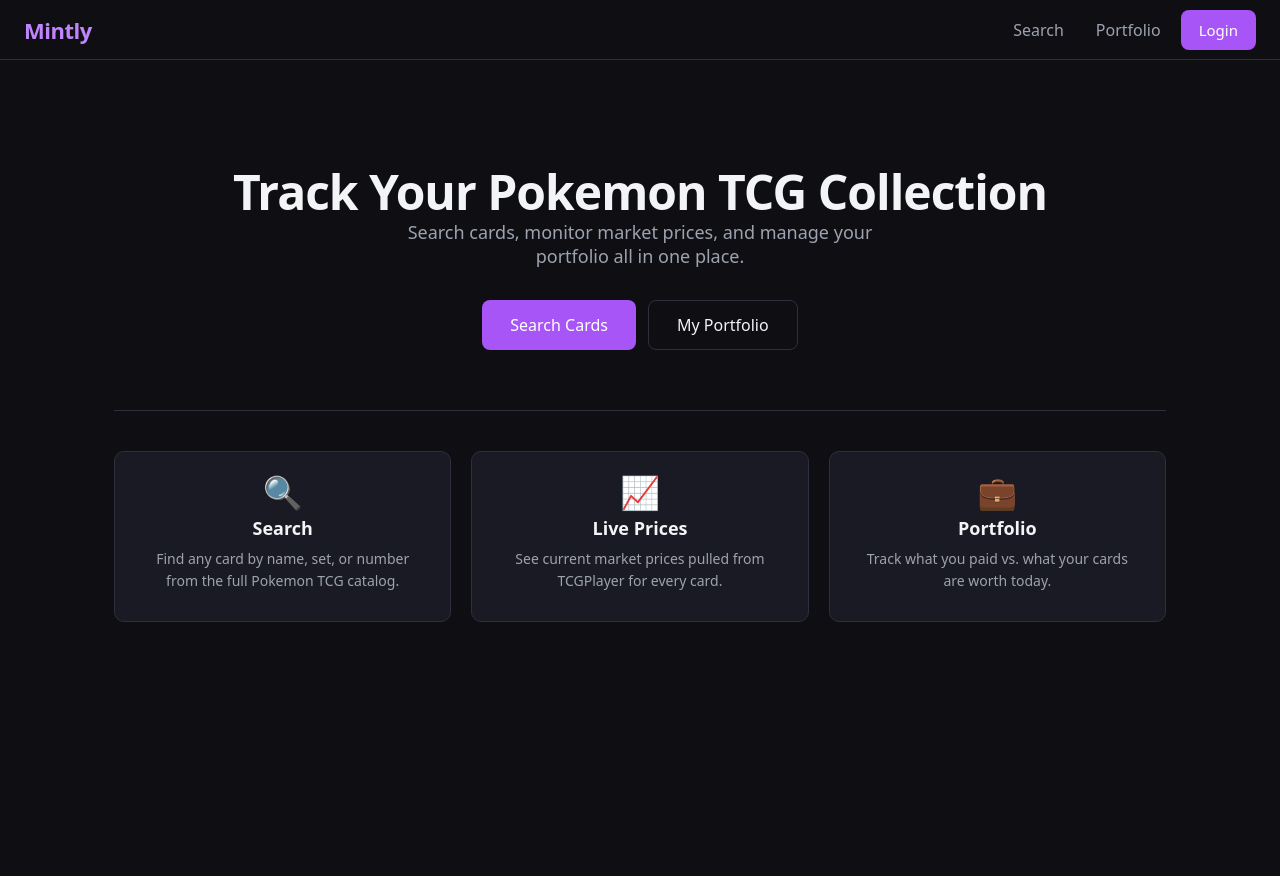
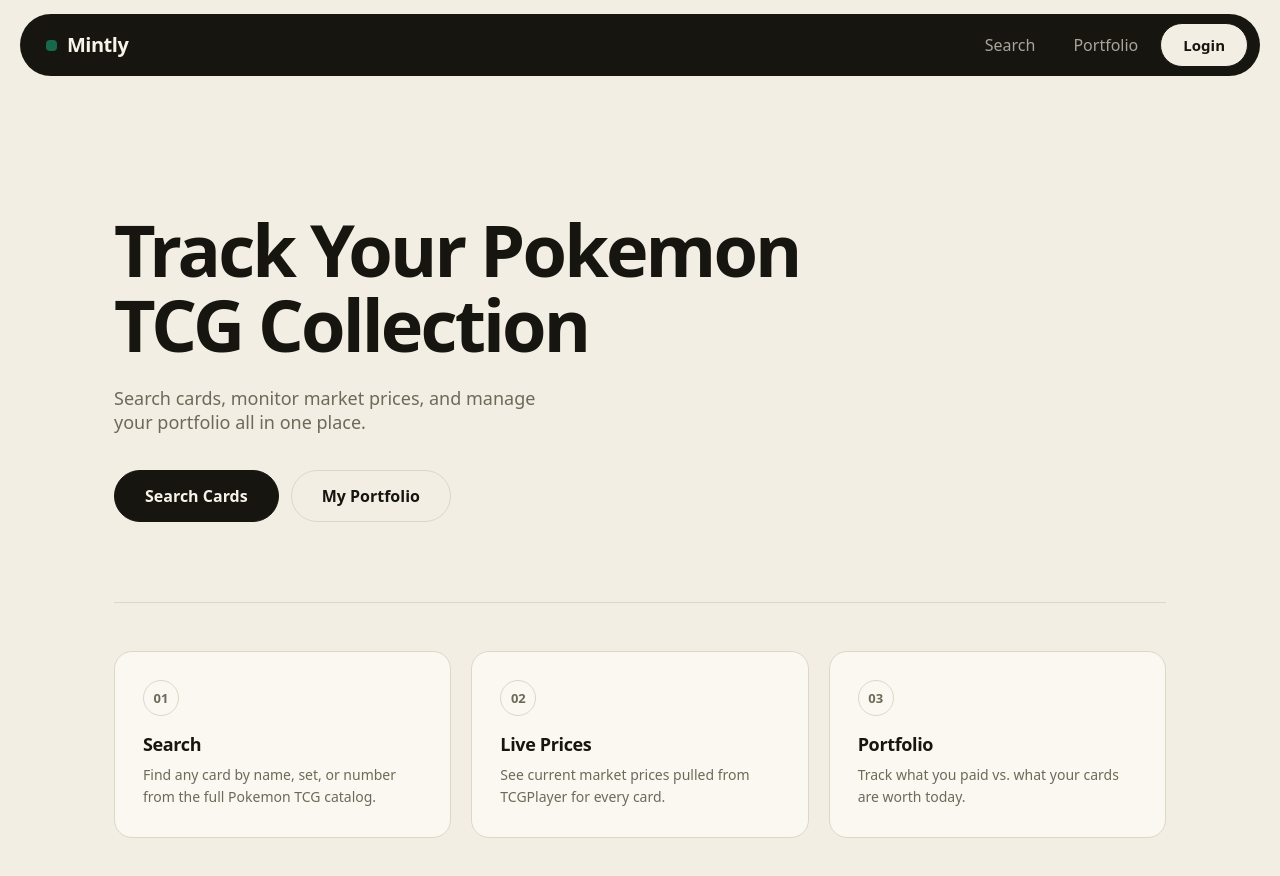
Before and after one commit to jmmyjam/Mintly, a React (Vite) app in the folder Frontend/mintly/: page / in a window 1280 px wide. Shown: the top 876 px of the page. Before the commit the page ends 800 px from the top, so only its background shows below. Built offline with nearby package versions, Linux system fonts and the light colour scheme; no server answers.

Commit message:
Update the look of the frontend

```diff
--- a/Frontend/mintly/src/App.css
+++ b/Frontend/mintly/src/App.css
@@ -3,42 +3,70 @@
   display: flex;
   align-items: center;
   justify-content: space-between;
-  padding: 0 24px;
-  height: 60px;
-  border-bottom: 1px solid var(--border);
-  background: var(--bg);
+  padding: 0 12px 0 26px;
+  height: 62px;
+  margin: 14px 20px 0;
+  background: var(--ink);
+  border-radius: 999px;
   position: sticky;
-  top: 0;
+  top: 14px;
   z-index: 100;
 }
 
 .navbar-brand {
-  font-size: 22px;
+  display: inline-flex;
+  align-items: center;
+  gap: 10px;
+  font-size: 20px;
   font-weight: 700;
-  color: var(--accent);
+  color: #f6f3e8;
   text-decoration: none;
   letter-spacing: -0.5px;
 }
 
+.navbar-brand::before {
+  content: '';
+  width: 11px;
+  height: 11px;
+  border-radius: 4px;
+  background: var(--accent);
+}
+
+.navbar-brand:hover { text-decoration: none; }
+
 .navbar-links {
   display: flex;
   align-items: center;
-  gap: 8px;
+  gap: 6px;
 }
 
 .nav-link {
-  color: var(--text);
+  color: rgba(246, 243, 232, 0.65);
   text-decoration: none;
-  padding: 6px 12px;
-  border-radius: 6px;
-  transition: color 0.2s;
+  padding: 8px 16px;
+  border-radius: 999px;
+  transition: color 0.2s, background 0.2s;
 }
 
 .nav-link:hover,
 .nav-link.active {
-  color: var(--text-h);
+  color: #f6f3e8;
+  background: rgba(246, 243, 232, 0.1);
   text-decoration: none;
 }
+
+/* On the dark bar the primary button inverts to a cream pill */
+.navbar .btn-primary {
+  background: var(--bg);
+  color: var(--ink);
+}
+
+.navbar .btn-outline {
+  border-color: rgba(246, 243, 232, 0.3);
+  color: #f6f3e8;
+}
+
+.navbar .btn-outline:hover { border-color: #f6f3e8; color: #f6f3e8; }
 
 .main {
   flex: 1;
@@ -47,7 +75,7 @@
 .page {
   max-width: 1100px;
   margin: 0 auto;
-  padding: 40px 24px;
+  padding: 48px 24px;
 }
 
 .page.centered {
@@ -56,7 +84,7 @@
   align-items: center;
   justify-content: center;
   text-align: center;
-  min-height: calc(100svh - 60px);
+  min-height: calc(100svh - 100px);
   gap: 12px;
 }
 
@@ -67,13 +95,13 @@
 
 /* Buttons */
 .btn-primary {
-  background: var(--accent-dark);
-  color: #fff;
-  border: none;
-  padding: 8px 18px;
-  border-radius: 8px;
+  background: var(--ink);
+  color: #f6f3e8;
+  border: 1px solid var(--ink);
+  padding: 9px 22px;
+  border-radius: 999px;
   font-size: 15px;
-  font-weight: 500;
+  font-weight: 600;
   cursor: pointer;
   text-decoration: none;
   display: inline-flex;
@@ -81,17 +109,17 @@
   transition: opacity 0.2s;
 }
 
-.btn-primary:hover { opacity: 0.85; text-decoration: none; }
+.btn-primary:hover { opacity: 0.8; text-decoration: none; }
 .btn-primary:disabled { opacity: 0.5; cursor: not-allowed; }
 
 .btn-outline {
   background: transparent;
   color: var(--text-h);
   border: 1px solid var(--border);
-  padding: 8px 18px;
-  border-radius: 8px;
+  padding: 9px 22px;
+  border-radius: 999px;
   font-size: 15px;
-  font-weight: 500;
+  font-weight: 600;
   cursor: pointer;
   text-decoration: none;
   display: inline-flex;
@@ -99,10 +127,10 @@
   transition: border-color 0.2s, color 0.2s;
 }
 
-.btn-outline:hover { border-color: var(--accent-border); color: var(--accent); text-decoration: none; }
+.btn-outline:hover { border-color: var(--ink); text-decoration: none; }
 
-.btn-lg { padding: 12px 28px; font-size: 16px; }
-.btn-sm { padding: 5px 12px; font-size: 13px; }
+.btn-lg { padding: 13px 30px; font-size: 16px; }
+.btn-sm { padding: 5px 14px; font-size: 13px; }
 .btn-danger:hover { border-color: var(--negative); color: var(--negative); }
 
 /* Home */
@@ -113,29 +141,28 @@
 }
 
 .home-hero {
-  text-align: center;
-  padding: 80px 0 60px;
+  text-align: left;
+  padding: 96px 0 80px;
+  max-width: 780px;
 }
 
 .home-title {
-  font-size: 48px;
-  letter-spacing: -1px;
-  margin-bottom: 16px;
+  font-size: 72px;
+  line-height: 1.04;
+  letter-spacing: -0.04em;
+  margin-bottom: 24px;
 }
 
 .home-subtitle {
   font-size: 18px;
   color: var(--text);
-  margin-bottom: 32px;
-  max-width: 480px;
-  margin-left: auto;
-  margin-right: auto;
+  margin-bottom: 36px;
+  max-width: 460px;
 }
 
 .home-buttons {
   display: flex;
   gap: 12px;
-  justify-content: center;
   flex-wrap: wrap;
 }
 
@@ -143,7 +170,7 @@
   display: grid;
   grid-template-columns: repeat(3, 1fr);
   gap: 20px;
-  padding: 40px 0;
+  padding: 48px 0;
   border-top: 1px solid var(--border);
 }
 
@@ -152,10 +179,23 @@
   border: 1px solid var(--border);
   border-radius: var(--radius);
   padding: 28px;
-  text-align: center;
+  text-align: left;
 }
 
-.feature-icon { font-size: 32px; margin-bottom: 12px; }
+.feature-num {
+  display: inline-flex;
+  align-items: center;
+  justify-content: center;
+  width: 36px;
+  height: 36px;
+  border: 1px solid var(--border);
+  border-radius: 999px;
+  font-size: 13px;
+  font-weight: 600;
+  color: var(--text);
+  margin-bottom: 16px;
+}
+
 .feature h3 { margin-bottom: 8px; }
 .feature p { color: var(--text); font-size: 14px; line-height: 160%; }
 
@@ -177,8 +217,8 @@
 .filter-select {
   background: var(--bg-card);
   border: 1px solid var(--border);
-  border-radius: 8px;
-  padding: 8px 12px;
+  border-radius: 999px;
+  padding: 8px 16px;
   font-size: 14px;
   color: var(--text-h);
   outline: none;
@@ -186,7 +226,7 @@
   max-width: 200px;
 }
 
-.filter-select:focus { border-color: var(--accent-border); }
+.filter-select:focus { border-color: var(--ink); }
 
 .filter-number {
   width: 90px;
@@ -253,7 +293,7 @@
   text-decoration: none;
 }
 
-.back-link:hover { color: var(--accent); }
+.back-link:hover { color: var(--text-h); }
 
 .detail-layout {
   display: flex;
@@ -265,7 +305,7 @@
 .detail-image {
   width: 320px;
   max-width: 100%;
-  border-radius: 12px;
+  border-radius: 14px;
   box-shadow: var(--shadow);
 }
 
@@ -330,15 +370,15 @@
   flex: 1;
   background: var(--bg-card);
   border: 1px solid var(--border);
-  border-radius: 8px;
-  padding: 10px 16px;
+  border-radius: 999px;
+  padding: 11px 20px;
   font-size: 15px;
   color: var(--text-h);
   outline: none;
   transition: border-color 0.2s;
 }
 
-.search-input:focus { border-color: var(--accent-border); }
+.search-input:focus { border-color: var(--ink); }
 .search-input::placeholder { color: var(--text); }
 
 /* Card grid */
@@ -361,14 +401,14 @@
 }
 
 .card-item:hover {
-  border-color: var(--accent-border);
+  border-color: var(--ink);
   box-shadow: var(--shadow);
 }
 
 .card-image {
   width: 100%;
   max-width: 160px;
-  border-radius: 6px;
+  border-radius: 8px;
   display: block;
 }
 
@@ -386,16 +426,16 @@
 
 .mini-input {
   width: 100%;
-  background: var(--bg-elevated);
+  background: var(--bg-card);
   border: 1px solid var(--border);
-  border-radius: 6px;
-  padding: 6px 10px;
+  border-radius: 10px;
+  padding: 6px 12px;
   font-size: 13px;
   color: var(--text-h);
   outline: none;
 }
 
-.mini-input:focus { border-color: var(--accent-border); }
+.mini-input:focus { border-color: var(--ink); }
 
 .add-form-buttons {
   display: flex;
@@ -426,7 +466,7 @@
   background: var(--bg-card);
   border: 1px solid var(--border);
   border-radius: var(--radius);
-  padding: 20px 24px;
+  padding: 22px 26px;
   flex: 1;
   min-width: 140px;
   display: flex;
@@ -442,16 +482,17 @@
 }
 
 .stat-value {
-  font-size: 24px;
+  font-size: 26px;
   font-weight: 700;
   color: var(--text-h);
+  letter-spacing: -0.02em;
 }
 
 .portfolio-chart {
   background: var(--bg-card);
   border: 1px solid var(--border);
   border-radius: var(--radius);
-  padding: 20px 24px;
+  padding: 22px 26px;
   margin-bottom: 32px;
 }
 
@@ -515,7 +556,7 @@
   padding: 0;
 }
 
-.lot-btn:hover { color: var(--accent); }
+.lot-btn:hover { color: var(--text-h); }
 
 .lot-btn-danger:hover { color: var(--negative); }
 
@@ -548,10 +589,10 @@
   flex-direction: column;
   align-items: center;
   gap: 12px;
-  transition: border-color 0.2s;
+  transition: border-color 0.2s, box-shadow 0.2s;
 }
 
-.portfolio-card:hover { border-color: var(--accent-border); }
+.portfolio-card:hover { border-color: var(--ink); box-shadow: var(--shadow); }
 
 .portfolio-card-body {
   width: 100%;
@@ -586,7 +627,7 @@
   gap: 4px;
   margin-bottom: 24px;
   background: var(--bg-elevated);
-  border-radius: 8px;
+  border-radius: 999px;
   padding: 4px;
 }
 
@@ -596,16 +637,16 @@
   border: none;
   color: var(--text);
   padding: 8px;
-  border-radius: 6px;
+  border-radius: 999px;
   cursor: pointer;
   font-size: 14px;
-  font-weight: 500;
+  font-weight: 600;
   transition: background 0.2s, color 0.2s;
 }
 
 .tab.active {
-  background: var(--bg-card);
-  color: var(--text-h);
+  background: var(--ink);
+  color: #f6f3e8;
 }
 
 .auth-form {
@@ -615,10 +656,10 @@
 }
 
 .form-input {
-  background: var(--bg-elevated);
+  background: var(--bg-card);
   border: 1px solid var(--border);
-  border-radius: 8px;
-  padding: 10px 14px;
+  border-radius: 12px;
+  padding: 10px 16px;
   font-size: 15px;
   color: var(--text-h);
   outline: none;
@@ -626,7 +667,7 @@
   transition: border-color 0.2s;
 }
 
-.form-input:focus { border-color: var(--accent-border); }
+.form-input:focus { border-color: var(--ink); }
 
 .form-hint {
   color: var(--text);
@@ -649,7 +690,9 @@
 
 /* Responsive */
 @media (max-width: 768px) {
-  .home-title { font-size: 32px; }
+  .navbar { margin: 10px 12px 0; padding: 0 8px 0 18px; }
+  .home-hero { padding: 56px 0 48px; }
+  .home-title { font-size: 40px; }
   .home-features { grid-template-columns: 1fr; }
   .portfolio-summary { flex-direction: column; }
   .card-grid { grid-template-columns: repeat(auto-fill, minmax(150px, 1fr)); }
--- a/Frontend/mintly/src/index.css
+++ b/Frontend/mintly/src/index.css
@@ -1,23 +1,24 @@
 :root {
-  --bg: #0f0f13;
-  --bg-card: #1a1a24;
-  --bg-elevated: #22222f;
-  --border: #2e2e3e;
-  --text: #9ca3af;
-  --text-h: #f3f4f6;
-  --accent: #c084fc;
-  --accent-dark: #a855f7;
-  --accent-bg: rgba(192, 132, 252, 0.12);
-  --accent-border: rgba(192, 132, 252, 0.4);
-  --positive: #4ade80;
-  --negative: #f87171;
-  --shadow: 0 4px 24px rgba(0, 0, 0, 0.4);
-  --radius: 10px;
+  --bg: #f2eee3;
+  --bg-card: #faf8f1;
+  --bg-elevated: #eae5d6;
+  --border: #ddd7c6;
+  --ink: #17150f;
+  --text: #6e6959;
+  --text-h: #17150f;
+  --accent: #17694b;
+  --accent-dark: #115239;
+  --accent-bg: rgba(23, 105, 75, 0.08);
+  --accent-border: rgba(23, 105, 75, 0.35);
+  --positive: #17694b;
+  --negative: #b04333;
+  --shadow: 0 12px 32px rgba(40, 35, 20, 0.1);
+  --radius: 18px;
 
   font: 16px/150% system-ui, 'Segoe UI', Roboto, sans-serif;
   color: var(--text);
   background: var(--bg);
-  color-scheme: dark;
+  color-scheme: light;
   -webkit-font-smoothing: antialiased;
 }
 
@@ -32,10 +33,11 @@ body {
 h1, h2, h3 {
   color: var(--text-h);
   margin: 0 0 8px;
-  font-weight: 600;
+  font-weight: 700;
+  letter-spacing: -0.02em;
 }
 
-h1 { font-size: 32px; }
+h1 { font-size: 36px; }
 h2 { font-size: 24px; }
 h3 { font-size: 18px; }
 
--- a/Frontend/mintly/src/pages/Home.tsx
+++ b/Frontend/mintly/src/pages/Home.tsx
@@ -16,17 +16,17 @@ export default function Home() {
 
       <div className="home-features">
         <div className="feature">
-          <div className="feature-icon">🔍</div>
+          <div className="feature-num">01</div>
           <h3>Search</h3>
           <p>Find any card by name, set, or number from the full Pokemon TCG catalog.</p>
         </div>
         <div className="feature">
-          <div className="feature-icon">📈</div>
+          <div className="feature-num">02</div>
           <h3>Live Prices</h3>
           <p>See current market prices pulled from TCGPlayer for every card.</p>
         </div>
         <div className="feature">
-          <div className="feature-icon">💼</div>
+          <div className="feature-num">03</div>
           <h3>Portfolio</h3>
           <p>Track what you paid vs. what your cards are worth today.</p>
         </div>
```
Also changed, not shown: 1 other file (tests, documents, lock files or other folders).
